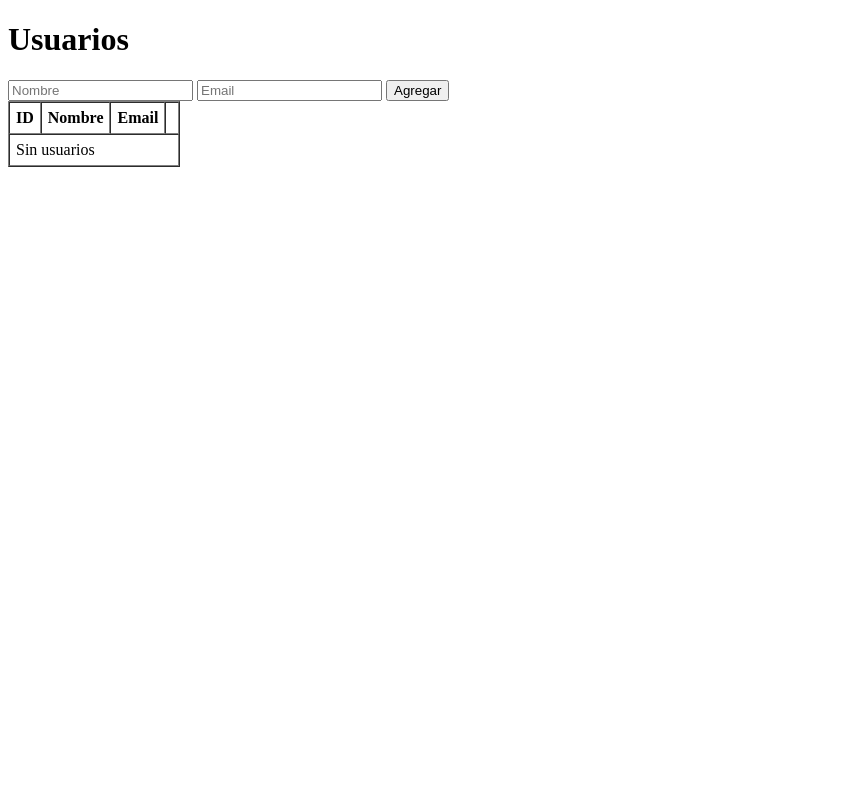
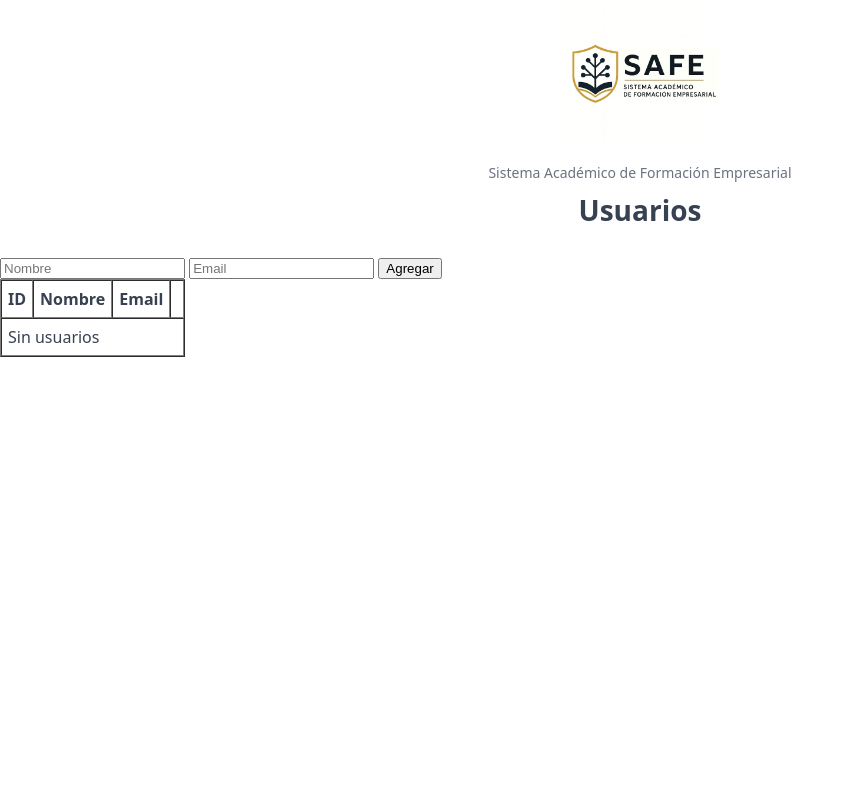
Before and after one commit to TommyBermu/error404, a Django app: page / in a window 1280 px wide. Shown: the whole page, without its empty margins (0-854 px from the left). Run offline with Django 5.2, Linux system fonts and the light colour scheme.

Commit message:
cambiadas las ubicaciones de los archivos estáticos

```diff
--- /dev/null
+++ b/Proyecto/SAFE/accounts/static/css/usuarios.css
@@ -0,0 +1,199 @@
+:root {
+  --bg: #1e293b;
+  --card: #ffffff;
+  --text: #374151;
+  --muted: #6b7280;
+  --line: #e5e7eb;
+  --gold: #d4af37;
+  --gold-dark: #b8952f;
+  --danger: #ef4444;
+}
+
+* {
+  box-sizing: border-box
+}
+
+html,
+body {
+  height: 100%
+}
+
+body {
+  margin: 0;
+  color: var(--text);
+  font: 16px/1.5 system-ui, -apple-system, Segoe UI, Roboto
+}
+
+.bg {
+  background: var(--bg)
+}
+
+.shell {
+  min-height: 100vh;
+  display: grid;
+  place-items: start center;
+  padding: 32px
+}
+
+.card {
+  width: 100%;
+  max-width: 960px;
+  background: var(--card);
+  border-radius: 18px;
+  padding: 28px 28px 34px;
+  box-shadow: 0 12px 32px rgba(0, 0, 0, .08)
+}
+
+.top {
+  display: flex;
+  flex-direction: column;
+  align-items: center;
+  gap: 12px;
+  margin-bottom: 6px
+}
+
+.logo {
+  height: 150px;
+  width: auto;
+  border-style: var(--gold-dark);
+}
+
+.subtitle {
+  margin: 0;
+  color: var(--muted);
+  font-size: 14px;
+  text-align: center
+}
+
+.title {
+  margin: 6px 0 18px;
+  font-size: 28px;
+  text-align: center;
+  width: 100%
+}
+
+.grid {
+  display: grid;
+  grid-template-columns: 1.2fr 2fr;
+  gap: 24px
+}
+
+@media (max-width:820px) {
+  .grid {
+    grid-template-columns: 1fr
+  }
+}
+
+.panel {
+  border: 1px solid var(--line);
+  border-radius: 14px;
+  padding: 18px
+}
+
+.h2 {
+  margin: 0 0 12px;
+  font-size: 16px
+}
+
+.label {
+  display: block;
+  font-size: 13px;
+  color: var(--muted);
+  margin-bottom: 6px
+}
+
+.mt {
+  margin-top: 10px
+}
+
+.input {
+  width: 100%;
+  padding: 12px 14px;
+  border: 1px solid var(--line);
+  border-radius: 10px;
+  outline: none
+}
+
+.input:focus {
+  border-color: #cbd5e1;
+  box-shadow: 0 0 0 3px rgba(59, 130, 246, .12)
+}
+
+.actions {
+  display: flex;
+  gap: 10px;
+  align-items: center;
+  margin-top: 12px
+}
+
+.muted {
+  font-size: 12px;
+  color: var(--muted)
+}
+
+.btn {
+  appearance: none;
+  border: 0;
+  border-radius: 12px;
+  padding: 10px 14px;
+  cursor: pointer;
+  font-weight: 600
+}
+
+.btn:active {
+  transform: translateY(1px)
+}
+
+.btn-gold {
+  background: var(--gold);
+  color: #1f2937
+}
+
+.btn-gold:hover {
+  background: var(--gold-dark)
+}
+
+.btn-danger {
+  background: var(--danger);
+  color: #fff
+}
+
+.btn-danger:hover {
+  filter: brightness(.95)
+}
+
+.table-wrap {
+  overflow: auto
+}
+
+.table {
+  width: 100%;
+  border-collapse: separate;
+  border-spacing: 0;
+  border: 1px solid var(--line);
+  border-radius: 14px;
+  overflow: hidden
+}
+
+.table th,
+.table td {
+  padding: 12px 14px;
+  text-align: left;
+  border-bottom: 1px solid var(--line)
+}
+
+.table th {
+  background: #fafafa;
+  font-size: 13px;
+  color: #111827
+}
+
+.table tr:last-child td {
+  border-bottom: 0
+}
+
+.empty {
+  padding: 18px;
+  color: var(--muted);
+  text-align: center
+}
--- a/Proyecto/SAFE/accounts/templates/accounts/index.html
+++ b/Proyecto/SAFE/accounts/templates/accounts/index.html
@@ -2,12 +2,20 @@
 <html>
 
 <head>
-	<meta charset="utf-8">
-	<title>Usuarios</title>
+  <meta charset="utf-8">
+  <title>Usuarios — SAFE</title>
+  <meta name="viewport" content="width=device-width, initial-scale=1">
+  {% load static %}
+  <link rel="stylesheet" href="{% static 'accounts/css/usuarios.css' %}">
 </head>
 
-<body>
-	<h1>Usuarios</h1>
+      <header class="top">
+        <img class="logo" src="{% static 'img/safe_logo.jpeg' %}" alt="SAFE">
+        <div>
+          <p class="subtitle">Sistema Académico de Formación Empresarial</p>
+          <h1 class="title">Usuarios</h1>
+        </div>
+      </header>
 
 	<form method="post" action="{% url 'user_add' %}">
 		{% csrf_token %}
```
Also changed, not shown: Proyecto/SAFE/config/settings.py (+7 -1 lines), Proyecto/SAFE/accounts/views.py (line endings or trailing spaces), Proyecto/SAFE/static/css/base.css (added), Proyecto/SAFE/static/img/safe_logo.jpeg (added).
